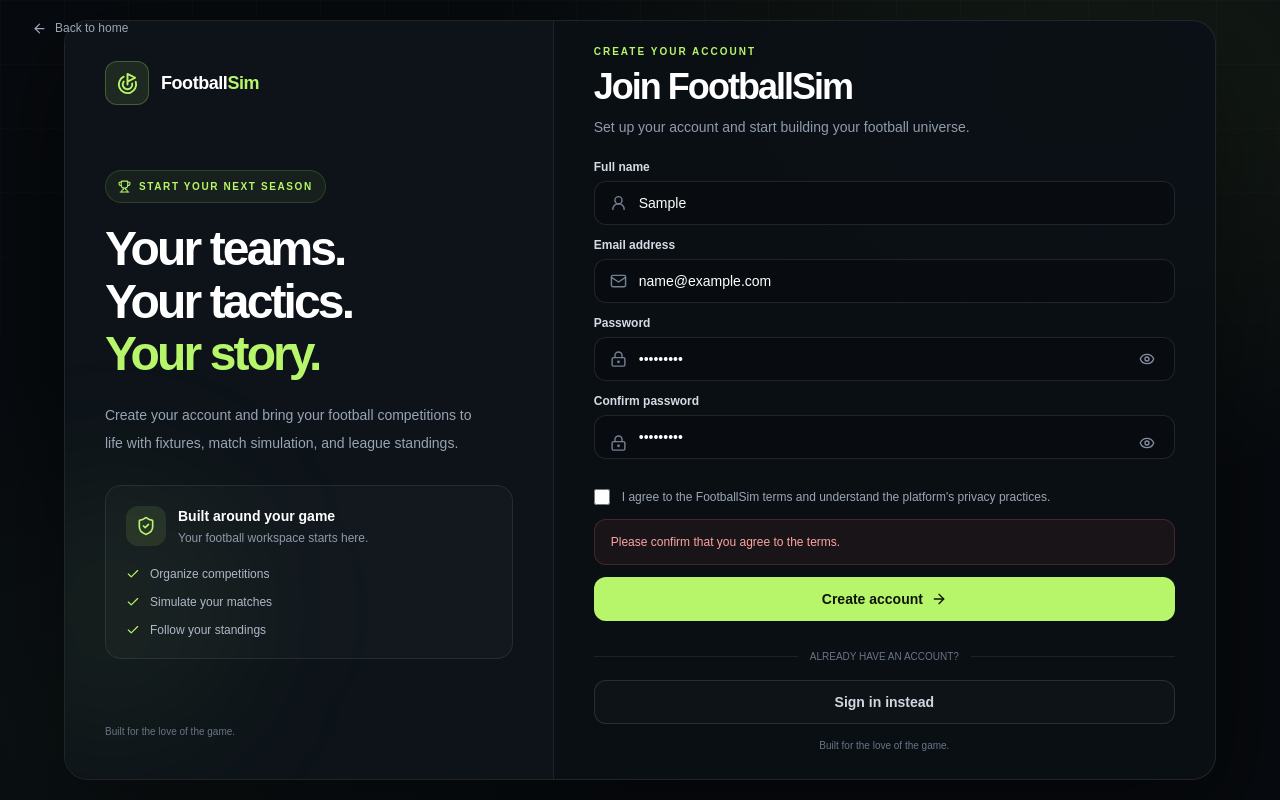
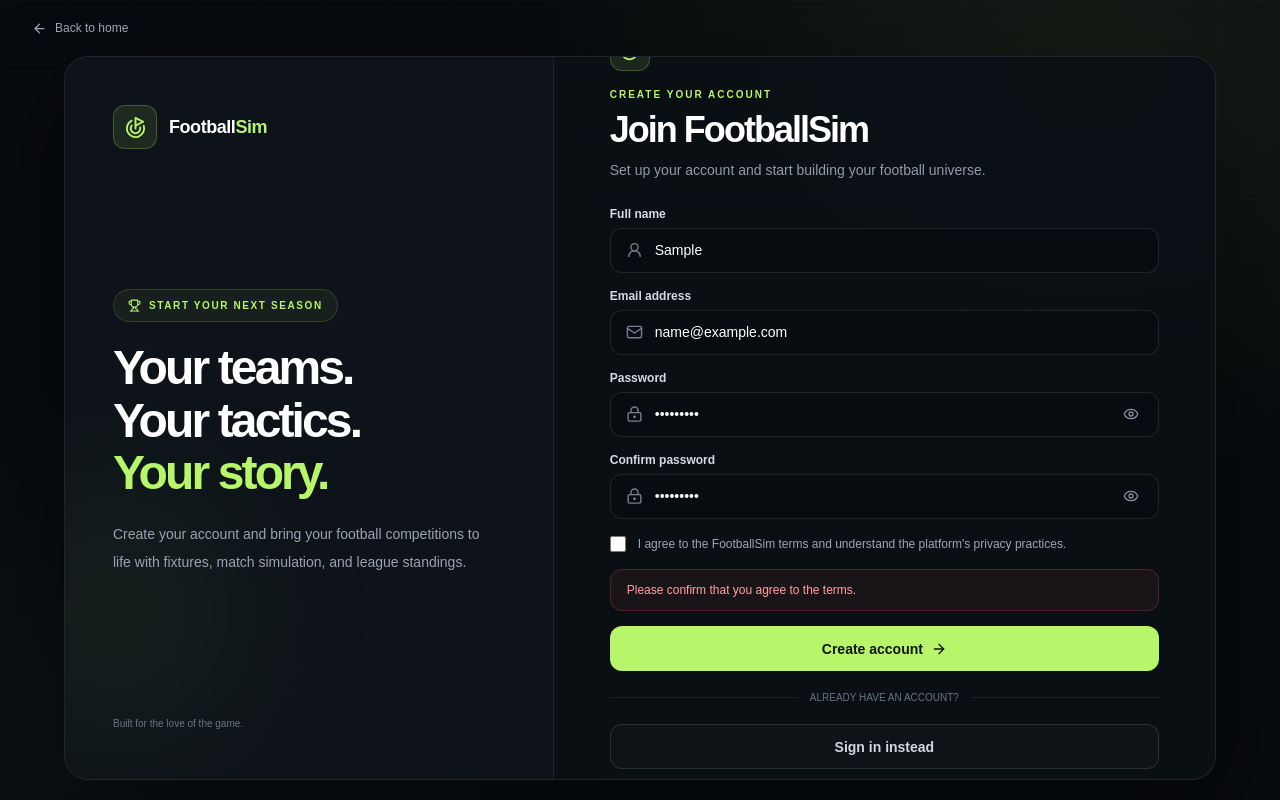
Before and after one commit to King-web-cell-05/football-simulator, a Next.js app: page /signup in a window 1280 px wide. Both pictures are taken after typing "Sample", "name@example.com", "Sample123", "Sample123" into the empty fields and a click on the button "Create account". Built offline with nearby package versions, Linux system fonts and the light colour scheme.

Commit message:
feat: enhance SignupPage layout and styling for improved user experience

```diff
--- a/app/signup/page.tsx
+++ b/app/signup/page.tsx
@@ -16,6 +16,13 @@ import {
   Trophy,
   UserRound,
 } from "lucide-react";
+
+const inputClass =
+  "h-[clamp(2.5rem,5.6dvh,3rem)] w-full rounded-xl border border-white/[0.1] bg-[#080c11] pl-11 text-sm text-white outline-none transition placeholder:text-[#586474] focus:border-[#b7f56a]/60 focus:ring-2 focus:ring-[#b7f56a]/10";
+
+const labelClass = "mb-1.5 block text-xs font-semibold text-[#d4dbe4]";
+
+const buttonHeight = "h-[clamp(2.5rem,5.6dvh,3rem)]";
 
 export default function SignupPage() {
   const reducedMotion = useReducedMotion();
@@ -66,10 +73,7 @@ export default function SignupPage() {
   }
 
   return (
-    <main
-      data-page="signup"
-      className="fixed inset-0 isolate flex h-dvh w-full items-center justify-center overflow-hidden bg-[#070a0e] p-2 text-white selection:bg-[#b7f56a] selection:text-[#070a0e] sm:p-4 lg:p-5"
-    >
+    <main className="relative isolate flex h-dvh w-full items-center justify-center overflow-hidden bg-[#070a0e] px-3 pb-3 pt-12 text-white selection:bg-[#b7f56a] selection:text-[#070a0e] sm:px-6 sm:pb-5 sm:pt-14 lg:px-8">
       {/* Background */}
       <div className="pointer-events-none absolute inset-0 -z-10 bg-[radial-gradient(ellipse_at_85%_10%,rgba(183,245,106,0.08),transparent_40%),radial-gradient(ellipse_at_10%_90%,rgba(65,110,80,0.08),transparent_35%)]" />
 
@@ -78,20 +82,20 @@ export default function SignupPage() {
       {/* Back link */}
       <Link
         href="/"
-        className="absolute left-4 top-3 z-30 inline-flex items-center gap-2 text-xs font-medium text-[#9ba6b5] transition hover:text-white sm:left-6 sm:top-5 lg:left-8"
+        className="absolute left-5 top-4 z-30 inline-flex items-center gap-2 text-xs font-medium text-[#9ba6b5] transition hover:text-white sm:left-8 sm:top-5"
       >
         <ArrowLeft size={15} />
         Back to home
       </Link>
 
       {/* Main card */}
-      <div className="grid h-full max-h-[820px] w-full max-w-6xl grid-cols-1 overflow-hidden rounded-2xl border border-white/[0.09] bg-[#0b1016]/95 shadow-[0_30px_100px_rgba(0,0,0,0.45)] sm:rounded-3xl lg:grid-cols-[0.85fr_1.15fr]">
+      <div className="grid h-full max-h-[800px] w-full max-w-6xl grid-cols-1 overflow-hidden rounded-3xl border border-white/[0.09] bg-[#0b1016]/95 shadow-[0_30px_100px_rgba(0,0,0,0.45)] lg:grid-cols-[0.85fr_1.15fr]">
         {/* Desktop information panel */}
         <motion.aside
           initial={reducedMotion ? false : { opacity: 0, x: -12 }}
           animate={{ opacity: 1, x: 0 }}
           transition={{ duration: 0.4 }}
-          className="relative hidden min-h-0 flex-col justify-between overflow-hidden border-r border-white/[0.07] bg-[#0d1319] p-8 lg:flex xl:p-10"
+          className="relative hidden min-h-0 flex-col justify-between gap-6 overflow-hidden border-r border-white/[0.07] bg-[#0d1319] p-10 lg:flex xl:p-12"
         >
           <div className="pointer-events-none absolute -left-20 bottom-10 h-64 w-64 rounded-full bg-[#b7f56a]/[0.06] blur-[80px]" />
 
@@ -105,8 +109,8 @@ export default function SignupPage() {
             </span>
           </Link>
 
-          <div className="relative py-6">
-            <div className="mb-5 inline-flex items-center gap-2 rounded-full border border-[#b7f56a]/15 bg-[#b7f56a]/[0.06] px-3 py-2 text-[10px] font-semibold uppercase tracking-[0.16em] text-[#b7f56a]">
+          <div className="relative">
+            <div className="mb-5 inline-flex items-center gap-2 rounded-full border border-[#b7f56a]/15 bg-[#b7f56a]/[0.06] px-3.5 py-2 text-[10px] font-semibold uppercase tracking-[0.16em] text-[#b7f56a]">
               <Trophy size={13} />
               Start your next season
             </div>
@@ -119,14 +123,14 @@ export default function SignupPage() {
               <span className="text-[#b7f56a]">Your story.</span>
             </h1>
 
-            <p className="mt-5 max-w-sm text-sm leading-7 text-[#98a4b3]">
+            <p className="mt-5 hidden max-w-sm text-sm leading-7 text-[#98a4b3] [@media(min-height:700px)]:block">
               Create your account and bring your football competitions to life
               with fixtures, match simulation, and league standings.
             </p>
 
-            <div className="mt-7 rounded-2xl border border-white/[0.08] bg-white/[0.025] p-5">
-              <div className="flex items-center gap-3">
-                <span className="flex h-10 w-10 items-center justify-center rounded-xl bg-[#b7f56a]/10 text-[#b7f56a]">
+            <div className="mt-8 hidden rounded-2xl border border-white/[0.08] bg-white/[0.025] p-6 [@media(min-height:820px)]:block">
+              <div className="flex items-center gap-3.5">
+                <span className="flex h-11 w-11 items-center justify-center rounded-xl bg-[#b7f56a]/10 text-[#b7f56a]">
                   <ShieldCheck size={20} />
                 </span>
 
@@ -146,7 +150,7 @@ export default function SignupPage() {
                   "Simulate your matches",
                   "Follow your standings",
                 ].map((item) => (
-                  <div key={item} className="flex items-center gap-2.5">
+                  <div key={item} className="flex items-center gap-3">
                     <Check size={14} className="text-[#b7f56a]" />
                     <span className="text-xs text-[#aeb8c7]">{item}</span>
                   </div>
@@ -165,15 +169,15 @@ export default function SignupPage() {
           initial={reducedMotion ? false : { opacity: 0, y: 8 }}
           animate={{ opacity: 1, y: 0 }}
           transition={{ duration: 0.35 }}
-          className="flex min-h-0 flex-col justify-center overflow-hidden p-5 sm:p-8 lg:p-8 xl:p-10"
+          className="flex min-h-0 flex-col justify-center overflow-hidden px-5 py-4 sm:px-10 lg:px-12 xl:px-14"
         >
-          {/* Mobile brand */}
+          {/* Mobile brand (hidden on short screens) */}
           <Link
             href="/"
-            className="mb-4 flex shrink-0 items-center gap-2 lg:hidden"
+            className="mb-4 hidden shrink-0 items-center gap-2.5 lg:hidden [@media(min-height:720px)]:flex"
           >
-            <span className="flex h-9 w-9 items-center justify-center rounded-lg border border-[#b7f56a]/25 bg-[#b7f56a]/10 text-[#b7f56a]">
-              <Goal size={20} />
+            <span className="flex h-10 w-10 items-center justify-center rounded-xl border border-[#b7f56a]/25 bg-[#b7f56a]/10 text-[#b7f56a]">
+              <Goal size={21} />
             </span>
 
             <span className="text-base font-bold">
@@ -181,7 +185,7 @@ export default function SignupPage() {
             </span>
           </Link>
 
-          <div className="mb-5 shrink-0">
+          <div className="mb-[clamp(0.75rem,3dvh,2rem)] shrink-0">
             <p className="mb-2 text-[10px] font-semibold uppercase tracking-[0.2em] text-[#b7f56a]">
               Create your account
             </p>
@@ -190,25 +194,25 @@ export default function SignupPage() {
               Join FootballSim
             </h2>
 
-            <p className="mt-2 text-sm leading-6 text-[#909cac]">
+            <p className="mt-2 hidden text-sm leading-6 text-[#909cac] [@media(min-height:680px)]:block">
               Set up your account and start building your football universe.
             </p>
           </div>
 
-          <form onSubmit={handleSubmit} className="flex flex-col gap-3">
+          <form
+            onSubmit={handleSubmit}
+            className="flex flex-col gap-[clamp(0.5rem,1.9dvh,1.25rem)]"
+          >
             {/* Full name */}
             <div>
-              <label
-                htmlFor="name"
-                className="mb-1.5 block text-xs font-semibold text-[#d4dbe4]"
-              >
+              <label htmlFor="name" className={labelClass}>
                 Full name
               </label>
 
               <div className="relative">
                 <UserRound
                   size={17}
-                  className="absolute left-4 top-1/2 -translate-y-1/2 text-[#738092]"
+                  className="pointer-events-none absolute left-4 top-1/2 -translate-y-1/2 text-[#738092]"
                 />
 
                 <input
@@ -221,24 +225,21 @@ export default function SignupPage() {
                   onChange={(event) => setName(event.target.value)}
                   required
                   minLength={2}
-                  className="h-11 w-full rounded-xl border border-white/[0.1] bg-[#080c11] pl-11 pr-4 text-sm text-white outline-none transition placeholder:text-[#586474] focus:border-[#b7f56a]/60 focus:ring-2 focus:ring-[#b7f56a]/10"
+                  className={`${inputClass} pr-4`}
                 />
               </div>
             </div>
 
             {/* Email */}
             <div>
-              <label
-                htmlFor="email"
-                className="mb-1.5 block text-xs font-semibold text-[#d4dbe4]"
-              >
+              <label htmlFor="email" className={labelClass}>
                 Email address
               </label>
 
               <div className="relative">
                 <Mail
                   size={17}
-                  className="absolute left-4 top-1/2 -translate-y-1/2 text-[#738092]"
+                  className="pointer-events-none absolute left-4 top-1/2 -translate-y-1/2 text-[#738092]"
                 />
 
                 <input
@@ -250,24 +251,21 @@ export default function SignupPage() {
                   value={email}
                   onChange={(event) => setEmail(event.target.value)}
                   required
-                  className="h-11 w-full rounded-xl border border-white/[0.1] bg-[#080c11] pl-11 pr-4 text-sm text-white outline-none transition placeholder:text-[#586474] focus:border-[#b7f56a]/60 focus:ring-2 focus:ring-[#b7f56a]/10"
+                  className={`${inputClass} pr-4`}
                 />
               </div>
             </div>
 
             {/* Password */}
             <div>
-              <label
-                htmlFor="password"
-                className="mb-1.5 block text-xs font-semibold text-[#d4dbe4]"
-              >
+              <label htmlFor="password" className={labelClass}>
                 Password
               </label>
 
               <div className="relative">
                 <LockKeyhole
                   size={17}
-                  className="absolute left-4 top-1/2 -translate-y-1/2 text-[#738092]"
+                  className="pointer-events-none absolute left-4 top-1/2 -translate-y-1/2 text-[#738092]"
                 />
 
                 <input
@@ -280,7 +278,7 @@ export default function SignupPage() {
                   onChange={(event) => setPassword(event.target.value)}
                   required
                   minLength={8}
-                  className="h-11 w-full rounded-xl border border-white/[0.1] bg-[#080c11] pl-11 pr-12 text-sm text-white outline-none transition placeholder:text-[#586474] focus:border-[#b7f56a]/60 focus:ring-2 focus:ring-[#b7f56a]/10"
+                  className={`${inputClass} pr-12`}
                 />
 
                 <button
@@ -296,17 +294,14 @@ export default function SignupPage() {
 
             {/* Confirm password */}
             <div>
-              <label
-                htmlFor="confirmPassword"
-                className="mb-1.5 block text-xs font-semibold text-[#d4dbe4]"
-              >
+              <label htmlFor="confirmPassword" className={labelClass}>
                 Confirm password
               </label>
 
               <div className="relative">
                 <LockKeyhole
                   size={17}
-                  className="absolute left-4 top-1/2 -translate-y-1/2 text-[#738092]"
+                  className="pointer-events-none absolute left-4 top-1/2 -translate-y-1/2 text-[#738092]"
                 />
 
                 <input
@@ -318,7 +313,7 @@ export default function SignupPage() {
                   value={confirmPassword}
                   onChange={(event) => setConfirmPassword(event.target.value)}
                   required
-                  className="h-11 w-full rounded-xl border border-white/[0.1] bg-[#080c11] pl-11 pr-12 text-sm text-white outline-none transition placeholder:text-[#586474] focus:border-[#b7f56a]/60 focus:ring-2 focus:ring-[#b7f56a]/10 mb-3"
+                  className={`${inputClass} pr-12`}
                 />
 
                 <button
@@ -339,7 +334,7 @@ export default function SignupPage() {
             </div>
 
             {/* Terms */}
-            <label className="flex cursor-pointer items-start gap-3 pt-1">
+            <label className="flex cursor-pointer items-start gap-3">
               <input
                 type="checkbox"
                 checked={acceptedTerms}
@@ -357,7 +352,7 @@ export default function SignupPage() {
             {error && (
               <p
                 role="alert"
-                className="rounded-xl border border-red-400/20 bg-red-400/[0.06] px-4 py-3 text-xs leading-5 text-red-300"
+                className="rounded-xl border border-red-400/20 bg-red-400/[0.06] px-4 py-2.5 text-xs leading-5 text-red-300"
               >
                 {error}
               </p>
@@ -367,7 +362,7 @@ export default function SignupPage() {
             <button
               type="submit"
               disabled={loading}
-              className="group flex h-11 w-full shrink-0 items-center justify-center gap-2 rounded-xl bg-[#b7f56a] text-sm font-bold text-[#10150a] transition hover:bg-[#c9ff87] disabled:cursor-not-allowed disabled:opacity-60 mb-3"
+              className={`group flex ${buttonHeight} w-full shrink-0 items-center justify-center gap-2 rounded-xl bg-[#b7f56a] text-sm font-bold text-[#10150a] transition hover:bg-[#c9ff87] disabled:cursor-not-allowed disabled:opacity-60`}
             >
               {loading ? "Creating account..." : "Create account"}
 
@@ -380,7 +375,7 @@ export default function SignupPage() {
             </button>
           </form>
 
-          <div className="my-4 flex shrink-0 items-center gap-3">
+          <div className="my-[clamp(0.6rem,2.4dvh,1.75rem)] flex shrink-0 items-center gap-3">
             <span className="h-px flex-1 bg-white/[0.08]" />
 
             <span className="whitespace-nowrap text-[10px] text-[#687586]">
@@ -392,12 +387,12 @@ export default function SignupPage() {
 
           <Link
             href="/login"
-            className="flex h-11 w-full shrink-0 items-center justify-center rounded-xl border border-white/[0.12] bg-white/[0.02] text-sm font-semibold text-[#d0d7e0] transition hover:border-[#b7f56a]/30 hover:bg-white/[0.04]"
+            className={`flex ${buttonHeight} w-full shrink-0 items-center justify-center rounded-xl border border-white/[0.12] bg-white/[0.02] text-sm font-semibold text-[#d0d7e0] transition hover:border-[#b7f56a]/30 hover:bg-white/[0.04]`}
           >
             Sign in instead
           </Link>
 
-          <p className="mt-3 shrink-0 text-center text-[10px] leading-5 text-[#687586]">
+          <p className="mt-4 hidden shrink-0 text-center text-[10px] leading-5 text-[#687586] [@media(min-height:760px)]:block">
             Built for the love of the game.
           </p>
         </motion.section>
```
